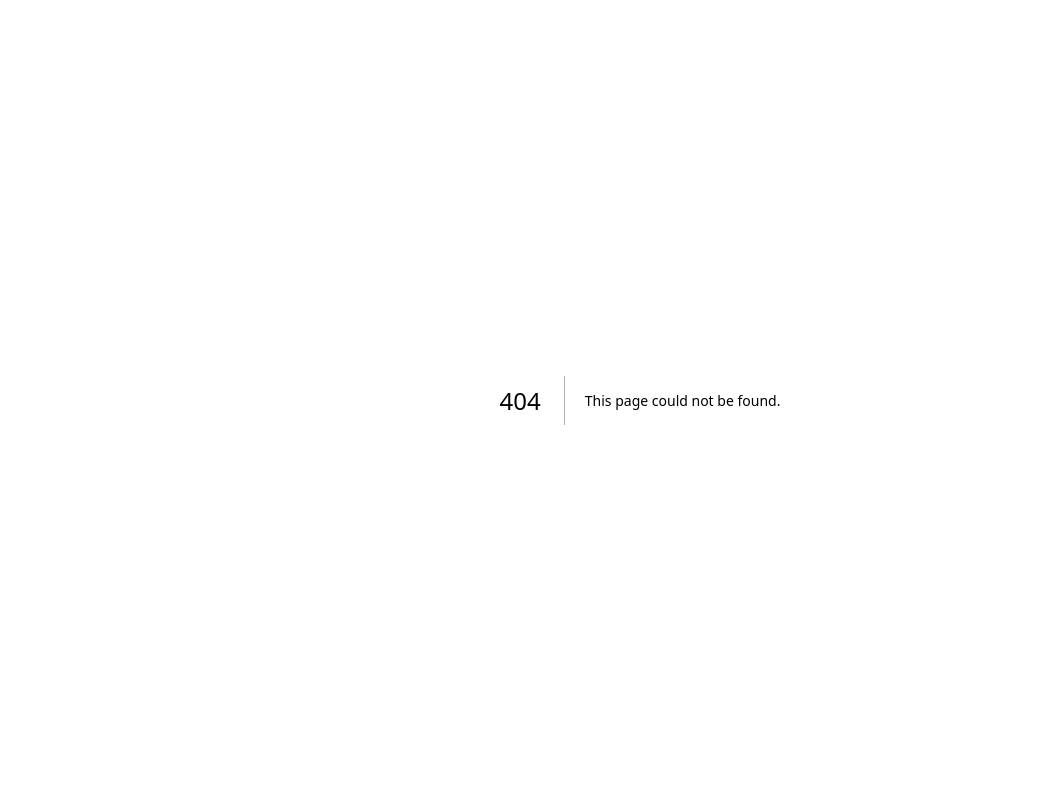
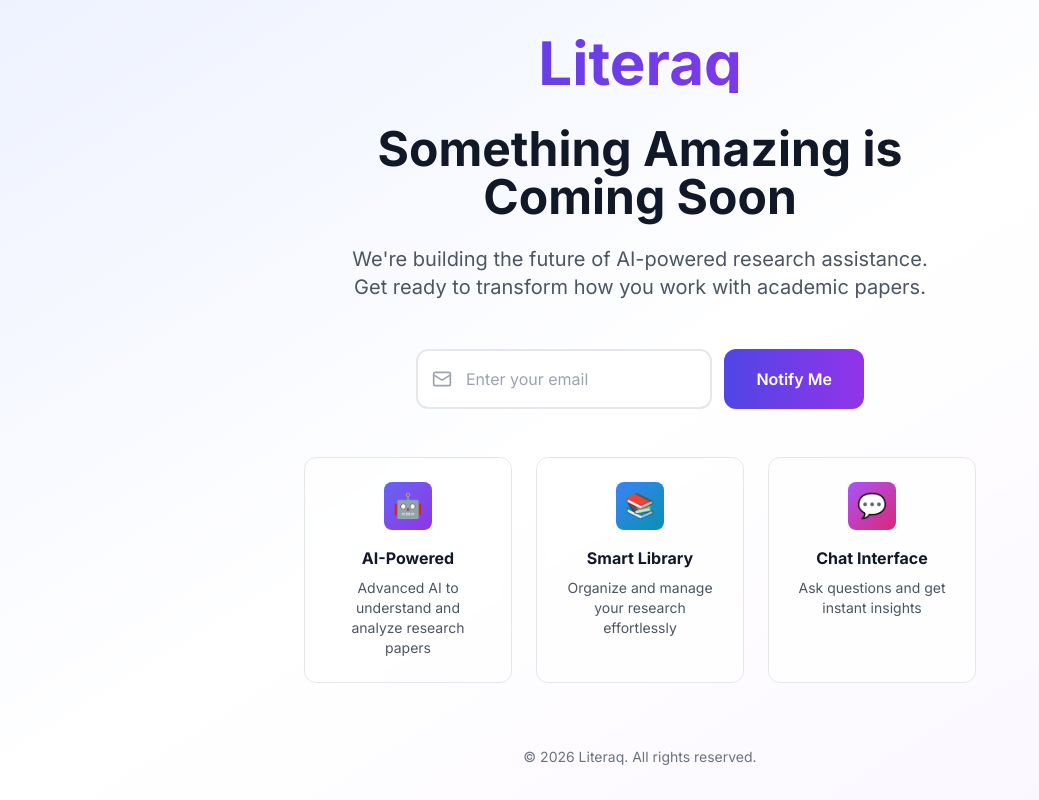
Before and after one commit to spartow/literaq, a Next.js app: page /coming-soon in a window 1280 px wide. Before the commit this address had no page. Shown: the whole page, without its empty margins (0-1039 px from the left). Built offline with nearby package versions, Linux system fonts and the light colour scheme.

Commit message:
Add coming soon page and production redirect middleware

```diff
--- /dev/null
+++ b/src/app/coming-soon/page.tsx
@@ -0,0 +1,107 @@
+'use client';
+
+import { Mail } from 'lucide-react';
+import { useState } from 'react';
+
+export default function ComingSoonPage() {
+  const [email, setEmail] = useState('');
+  const [submitted, setSubmitted] = useState(false);
+
+  const handleSubmit = (e: React.FormEvent) => {
+    e.preventDefault();
+    // TODO: Add email to waitlist
+    setSubmitted(true);
+  };
+
+  return (
+    <div className="min-h-screen bg-gradient-to-br from-indigo-50 via-white to-purple-50 flex items-center justify-center px-4">
+      <div className="max-w-2xl w-full text-center">
+        {/* Logo */}
+        <div className="mb-8">
+          <h1 className="text-6xl font-bold bg-gradient-to-r from-indigo-600 to-purple-600 bg-clip-text text-transparent">
+            Literaq
+          </h1>
+        </div>
+
+        {/* Main Message */}
+        <h2 className="text-4xl md:text-5xl font-bold text-gray-900 mb-6">
+          Something Amazing is Coming Soon
+        </h2>
+
+        <p className="text-xl text-gray-600 mb-12 max-w-xl mx-auto">
+          We're building the future of AI-powered research assistance.
+          Get ready to transform how you work with academic papers.
+        </p>
+
+        {/* Email Signup */}
+        {!submitted ? (
+          <form onSubmit={handleSubmit} className="max-w-md mx-auto mb-12">
+            <div className="flex gap-3">
+              <div className="flex-1 relative">
+                <Mail className="absolute left-4 top-1/2 -translate-y-1/2 w-5 h-5 text-gray-400" />
+                <input
+                  type="email"
+                  value={email}
+                  onChange={(e) => setEmail(e.target.value)}
+                  placeholder="Enter your email"
+                  required
+                  className="w-full pl-12 pr-4 py-4 rounded-xl border-2 border-gray-200 focus:border-indigo-500 focus:outline-none text-gray-900 placeholder-gray-400"
+                />
+              </div>
+              <button
+                type="submit"
+                className="px-8 py-4 bg-gradient-to-r from-indigo-600 to-purple-600 text-white font-semibold rounded-xl hover:shadow-lg transition-all duration-200 hover:-translate-y-0.5"
+              >
+                Notify Me
+              </button>
+            </div>
+          </form>
+        ) : (
+          <div className="max-w-md mx-auto mb-12 p-6 bg-green-50 border-2 border-green-200 rounded-xl">
+            <p className="text-green-800 font-semibold">
+              ✓ Thanks! We'll notify you when we launch.
+            </p>
+          </div>
+        )}
+
+        {/* Features Preview */}
+        <div className="grid md:grid-cols-3 gap-6 max-w-3xl mx-auto">
+          <div className="p-6 bg-white/60 backdrop-blur-sm rounded-xl border border-gray-200">
+            <div className="w-12 h-12 bg-gradient-to-br from-indigo-500 to-purple-600 rounded-lg flex items-center justify-center mx-auto mb-4">
+              <span className="text-2xl">🤖</span>
+            </div>
+            <h3 className="font-bold text-gray-900 mb-2">AI-Powered</h3>
+            <p className="text-sm text-gray-600">
+              Advanced AI to understand and analyze research papers
+            </p>
+          </div>
+
+          <div className="p-6 bg-white/60 backdrop-blur-sm rounded-xl border border-gray-200">
+            <div className="w-12 h-12 bg-gradient-to-br from-blue-500 to-cyan-600 rounded-lg flex items-center justify-center mx-auto mb-4">
+              <span className="text-2xl">📚</span>
+            </div>
+            <h3 className="font-bold text-gray-900 mb-2">Smart Library</h3>
+            <p className="text-sm text-gray-600">
+              Organize and manage your research effortlessly
+            </p>
+          </div>
+
+          <div className="p-6 bg-white/60 backdrop-blur-sm rounded-xl border border-gray-200">
+            <div className="w-12 h-12 bg-gradient-to-br from-purple-500 to-pink-600 rounded-lg flex items-center justify-center mx-auto mb-4">
+              <span className="text-2xl">💬</span>
+            </div>
+            <h3 className="font-bold text-gray-900 mb-2">Chat Interface</h3>
+            <p className="text-sm text-gray-600">
+              Ask questions and get instant insights
+            </p>
+          </div>
+        </div>
+
+        {/* Footer */}
+        <div className="mt-16 text-gray-500 text-sm">
+          <p>© 2026 Literaq. All rights reserved.</p>
+        </div>
+      </div>
+    </div>
+  );
+}
```
Also changed, not shown: src/middleware.ts (+13 -0 lines).
